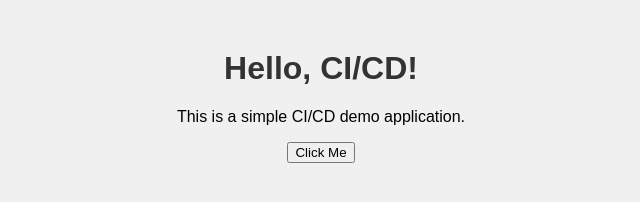
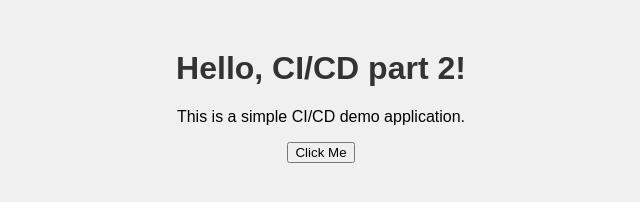
Before and after one commit to asreejithmenon/ci-cd-demo-app, a plain HTML site: page index.html in a window 1280 px wide. Shown: the whole page, without its empty margins (319-959 px from the left). Drawn offline with Linux system fonts and the light colour scheme.

```diff
--- a/index.html
+++ b/index.html
@@ -5,7 +5,7 @@
     <link rel="stylesheet" href="style.css">
 </head>
 <body>
-    <h1>Hello, CI/CD!</h1>
+    <h1>Hello, CI/CD part 2!</h1>
     <p>This is a simple CI/CD demo application.</p>
     <button id="myButton">Click Me</button>
     <script src="script.js"></script>
```
